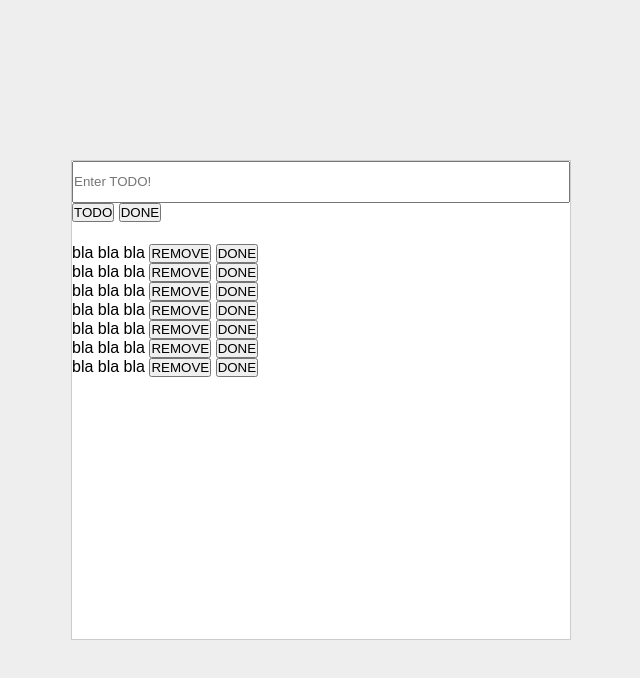
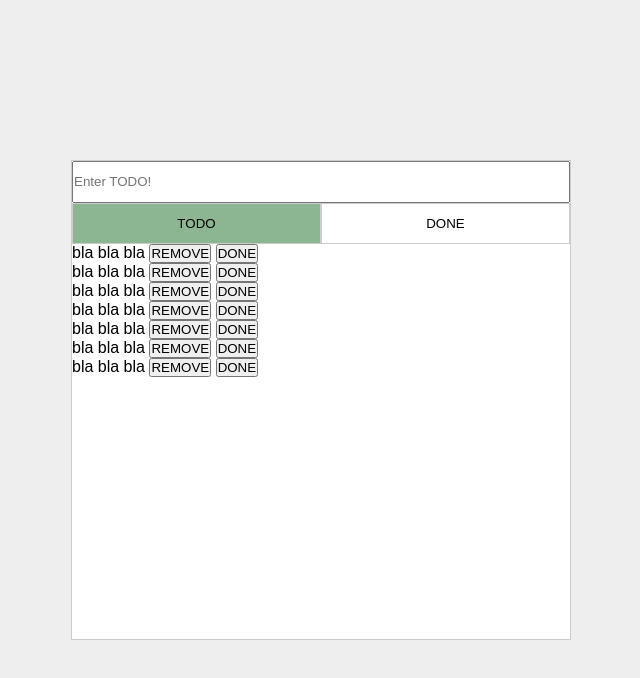
Before and after one commit to eladcandroid/todo-app, a website: page index.html in a window 1280 px wide. Shown: the whole page, without its empty margins (319-959 px from the left). Drawn offline with nearby package versions, Linux system fonts and the light colour scheme; files that its build step writes are made by us from their sources.

Commit message:
added sections styles

```diff
--- a/src/css/main.scss
+++ b/src/css/main.scss
@@ -18,3 +18,4 @@ body {
 }
 
 @import "todo-app.scss";
+@import "todo-sections.scss";
--- /dev/null
+++ b/src/css/todo-sections.scss
@@ -0,0 +1,18 @@
+.todo-sections {
+    display: flex;
+    > button {
+        flex: 1;
+        cursor: pointer;
+        background-color: #fff;
+        border: 1px solid #ccc;
+        transition: background-color 0.2s ease-in-out;
+
+        &:hover {
+            background-color: #eee;
+        }
+
+        &.active {
+            background-color: #8cb691;
+        }
+    }
+}
```
